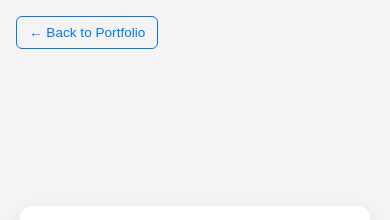
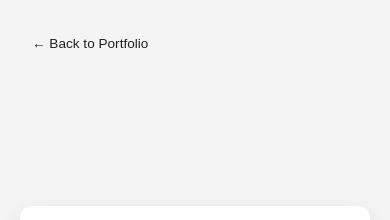
Before and after one commit to araizaAnthony005/Quiz-app, a plain HTML site: page index.html in a window 390 px wide. Shown: the top 220 px of the page. Drawn offline with Linux system fonts and the light colour scheme.

Commit message:
Mobile polish: spacing + image scale fixes

```diff
--- a/style.css
+++ b/style.css
@@ -22,13 +22,13 @@ body {
 /* Back to Portfolio */
 .back-btn {
   position: fixed;
-  top: 16px;
-  left: 16px;
+  top: 24px;
+  left: 20px;
   font-size: clamp(0.8rem, 1vw, 0.95rem);
-  color: var(--primary);
+  color: var(--accent-color);
   text-decoration: none;
   padding: 6px 12px;
-  border: 1.5px solid var(--primary);
+  border: 1.5px solid var(--accent-color);
   border-radius: 6px;
   background: transparent;
   max-width: 95vw;
@@ -40,12 +40,14 @@ body {
 }
 
 .back-btn:hover {
-  background: var(--primary);
+  background: var(--accent-color);
   color: white;
 }
 
 @media (max-width: 600px) {
   .back-btn {
+    top: 28px;
+    left: 20px;
     font-size: 0.85rem;
     padding: 8px 12px;
   }
@@ -165,6 +167,14 @@ h2 {
     text-align: center;
     margin-top: 8px;
   }
+
+  .recipe-card img {
+    max-width: 100%;
+    height: auto;
+    border-radius: 12px;
+    box-shadow: 0 4px 12px rgba(0, 0, 0, 0.1);
+    margin-bottom: 16px;
+  }
 }
 
 /* Tap Feedback */
```
